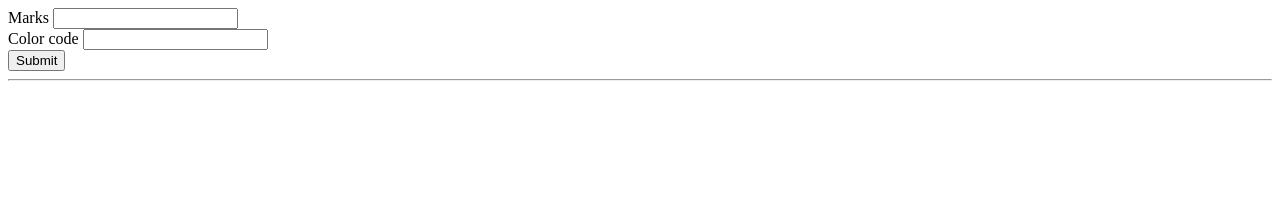
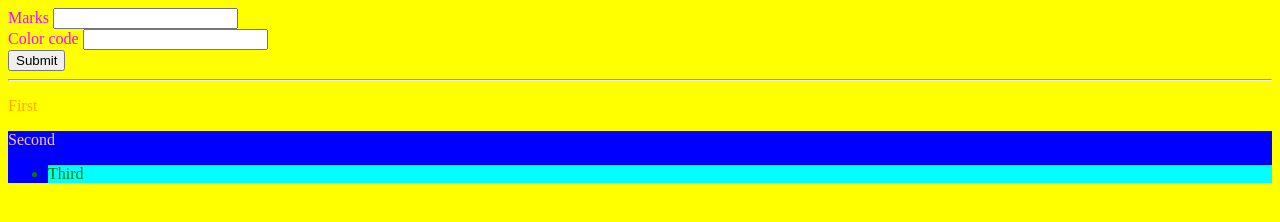
Before and after one commit to YaminChow/WAPNov2023, a plain HTML site: page Quiz1/index.html in a window 1280 px wide. Drawn offline with Linux system fonts and the light colour scheme.

Commit message:
update question 1

```diff
--- a/Quiz1/index.html
+++ b/Quiz1/index.html
@@ -4,6 +4,7 @@
     <meta charset="UTF-8">
     <meta name="viewport" content="width=device-width, initial-scale=1.0">
     <title>Document</title>
+    <link href="./mystyle.css" rel="stylesheet">
 </head>
 <body>
     <!-- Question 3 -->
@@ -19,6 +20,13 @@
     </form>
 
     <hr>
+    <p>First</p>
+    <div class="central">
+        <p>Second</p>
+        <ul>
+            <li id="item">Third</li>
+        </ul>
+    </div>
 
 </body>
 </html>
--- /dev/null
+++ b/Quiz1/mystyle.css
@@ -0,0 +1,21 @@
+body{
+    background-color: yellow;
+    color: magenta;
+}
+
+p{
+    color: orange;
+}
+
+.central, .item{
+    color: green;
+    background-color: blue;
+}
+
+#item{
+    background-color: cyan;
+}
+
+div>p{
+    color: pink;
+}
```
Also changed, not shown: Lab5/index.html (+2 -0 lines), Lab5/no1,2,3.js (+12 -3 lines).
